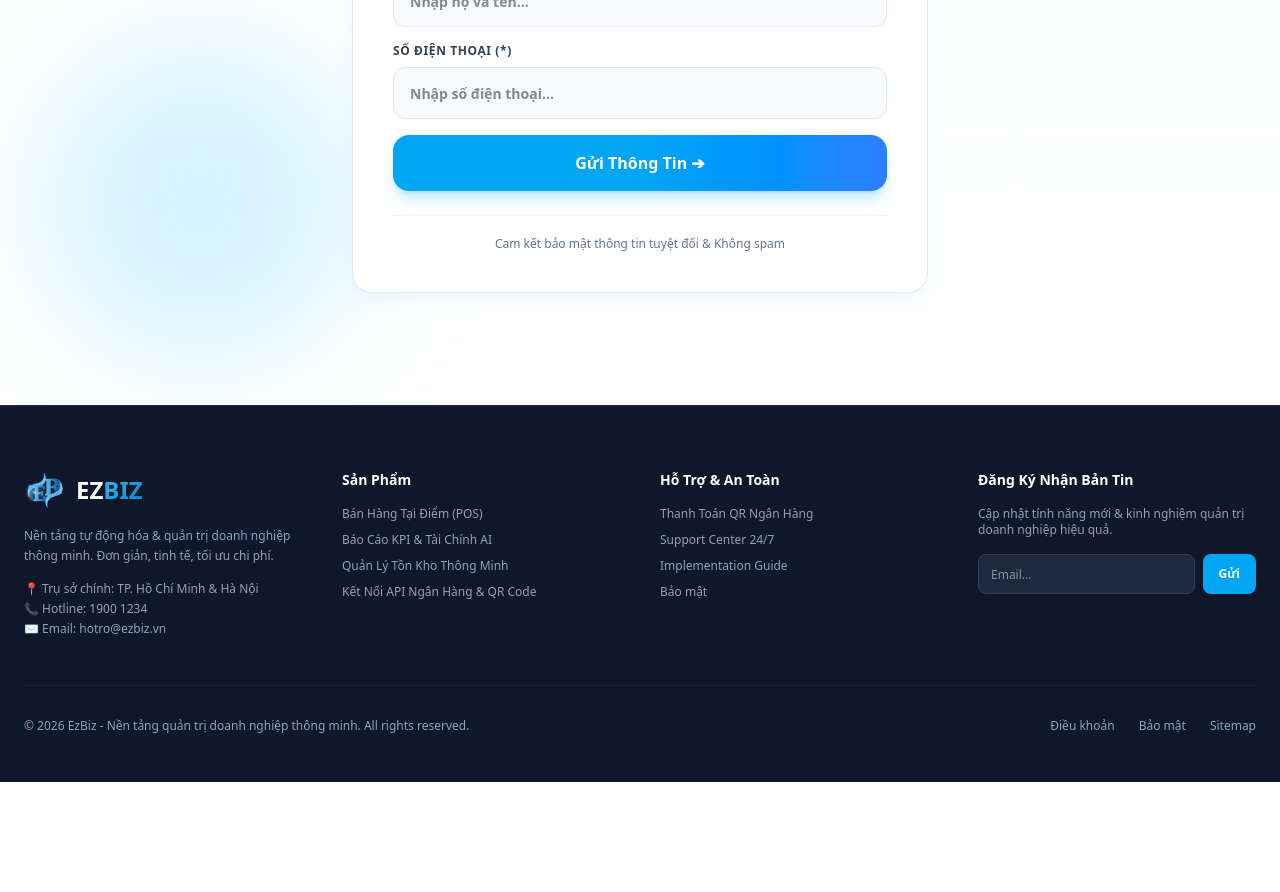
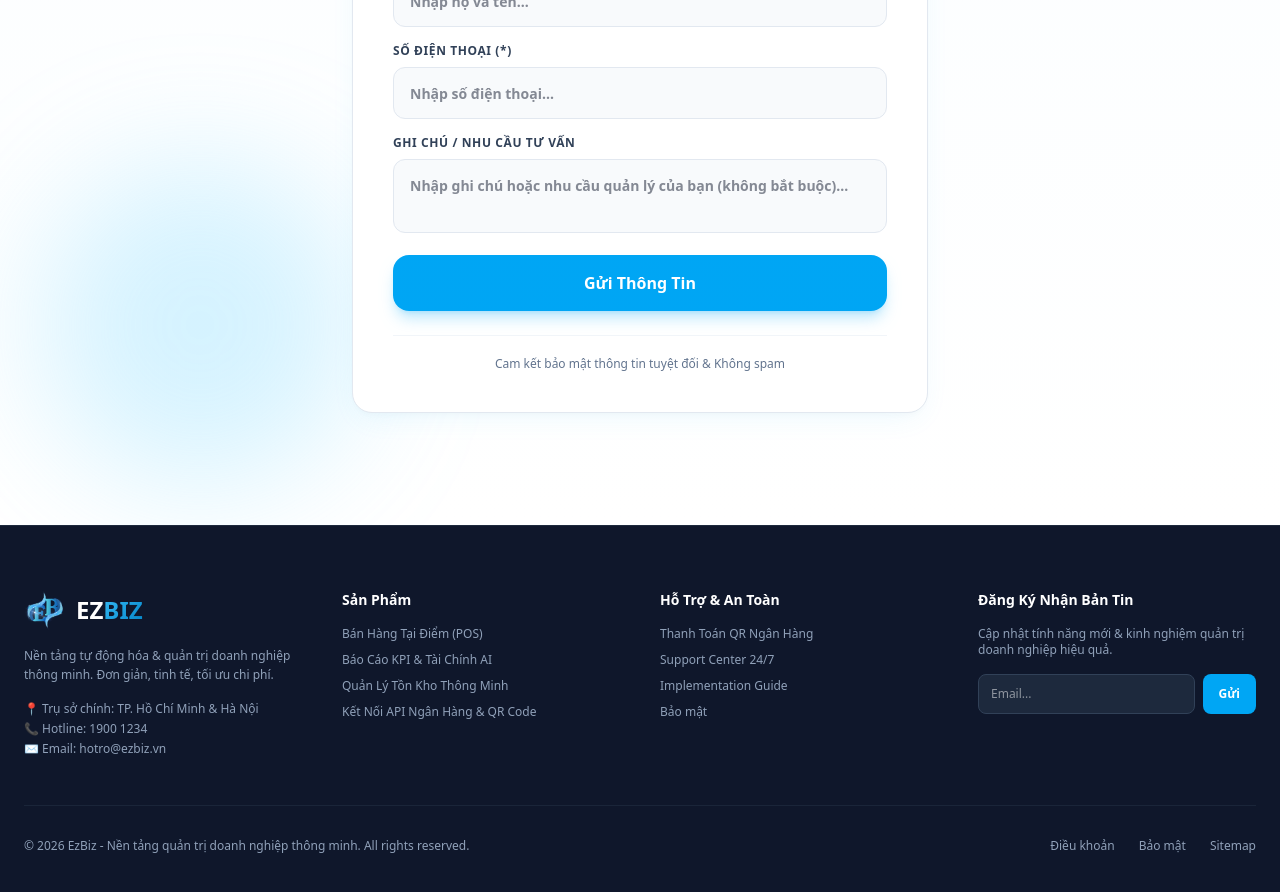
Before and after one commit to iNaTraaa/EZBIZ_LandingPage, a Vue app: page / in a window 1280 px wide. Shown: the part 7280-8172 px from the top of the page. Before the commit the page ends 8062 px from the top, so only its background shows below. Built offline with nearby package versions, Linux system fonts and the light colour scheme.

Commit message:
feat: add field note

```diff
--- a/src/components/sections/CtaSection.vue
+++ b/src/components/sections/CtaSection.vue
@@ -12,7 +12,8 @@ const GOOGLE_SHEET_SCRIPT_URL = ref(
 const form = ref({
   company: '',
   fullName: '',
-  phone: ''
+  phone: '',
+  note: ''
 })
 
 const isSubmitting = ref(false)
@@ -57,6 +58,7 @@ const handleSubmit = async () => {
         company: form.value.company,
         fullName: form.value.fullName,
         phone: form.value.phone,
+        note: form.value.note
       }
 
       // Gửi JSON dưới dạng text/plain để tránh CORS preflight và lỗi 404 redirect của Google
@@ -74,7 +76,7 @@ const handleSubmit = async () => {
     }
 
     isSuccess.value = true
-    form.value = { company: '', fullName: '', phone: '' }
+    form.value = { company: '', fullName: '', phone: '', note: '' }
   } catch (err) {
     console.error('Google Sheet Sync Error:', err)
     errorMessage.value = err.message || 'Lỗi gửi dữ liệu'
@@ -133,7 +135,7 @@ onMounted(() => {
               @click="resetForm"
               class="px-6 py-3 rounded-full bg-slate-900 text-white font-extrabold text-xs hover:bg-sky-600 transition-colors shadow-md cursor-pointer"
             >
-              Gửi Thông Tin Khác ➔
+              Gửi Thông Tin Khác
             </button>
           </div>
 
@@ -194,16 +196,29 @@ onMounted(() => {
               />
             </div>
 
+            <!-- Ghi Chú -->
+            <div>
+              <label class="block text-xs font-extrabold text-slate-700 uppercase tracking-wider mb-2">
+                {{ $t('cta.noteLabel') }}
+              </label>
+              <textarea
+                v-model="form.note"
+                rows="2"
+                :placeholder="$t('cta.notePlaceholder')"
+                class="w-full p-4 rounded-xl bg-slate-50 border border-slate-200 text-slate-900 text-sm font-semibold focus:outline-none focus:border-sky-500 focus:bg-white focus:ring-2 focus:ring-sky-100 transition-all resize-none"
+              ></textarea>
+            </div>
+
             <!-- Submit Button -->
             <button
               type="submit"
               :disabled="isSubmitting"
-              class="w-full h-14 rounded-2xl bg-gradient-to-r from-sky-500 via-sky-500 to-blue-500 text-white font-black text-base shadow-lg shadow-sky-500/25 hover:shadow-xl hover:shadow-sky-500/40 hover:-translate-y-0.5 active:translate-y-0 transition-all duration-300 cursor-pointer flex items-center justify-center gap-2 disabled:opacity-75 disabled:cursor-not-allowed mt-4"
+              class="w-full h-14 rounded-2xl bg-gradient-to-r from-sky-500 via-sky-500 to-sky-500 text-white font-black text-base shadow-lg shadow-sky-500/25 hover:shadow-xl hover:shadow-sky-500/40 hover:-translate-y-0.5 active:translate-y-0 transition-all duration-300 cursor-pointer flex items-center justify-center gap-2 disabled:opacity-75 disabled:cursor-not-allowed mt-4"
             >
-              <svg v-if="isSubmitting" class="animate-spin h-5 w-5 text-white" fill="none" viewBox="0 0 24 24">
+              <!-- <svg v-if="isSubmitting" class="animate-spin h-5 w-5 text-white" fill="none" viewBox="0 0 24 24">
                 <circle class="opacity-25" cx="12" cy="12" r="10" stroke="currentColor" stroke-width="4"></circle>
                 <path class="opacity-75" fill="currentColor" d="M4 12a8 8 0 018-8V0C5.373 0 0 5.373 0 12h4zm2 5.291A7.962 7.962 0 014 12H0c0 3.042 1.135 5.824 3 7.938l3-2.647z"></path>
-              </svg>
+              </svg> -->
               <span>{{ isSubmitting ? $t('cta.submitting') : $t('cta.btnSubmit') }}</span>
             </button>
 
--- a/src/locales/langs/en.js
+++ b/src/locales/langs/en.js
@@ -343,10 +343,12 @@ export default {
     namePlaceholder: 'Enter full name...',
     phoneLabel: 'Phone Number (*)',
     phonePlaceholder: 'Enter phone number...',
-    btnSubmit: 'Submit Details ➔',
+    noteLabel: 'Notes / Requirements',
+    notePlaceholder: 'Enter any notes or requirements (optional)...',
+    btnSubmit: 'Submit Details',
     submitting: 'Submitting...',
     successTitle: 'Details Received! 🎉',
-    successDesc: 'Thank you. An EzBiz specialist will call you directly within 15 minutes.',
+    successDesc: 'Thank you. An EzBiz specialist will contact you directly within the shortest time possible.',
     securityNote: '100% Data Privacy Guaranteed & Zero Spam',
     hotlineNote: '📞 Or call Hotline directly:'
   },
--- a/src/locales/langs/vi.js
+++ b/src/locales/langs/vi.js
@@ -343,10 +343,12 @@ export default {
     namePlaceholder: 'Nhập họ và tên...',
     phoneLabel: 'Số Điện Thoại (*)',
     phonePlaceholder: 'Nhập số điện thoại...',
-    btnSubmit: 'Gửi Thông Tin ➔',
+    noteLabel: 'Ghi Chú / Nhu Cầu Tư Vấn',
+    notePlaceholder: 'Nhập ghi chú hoặc nhu cầu quản lý của bạn (không bắt buộc)...',
+    btnSubmit: 'Gửi Thông Tin',
     submitting: 'Đang Gửi...',
     successTitle: 'Đã Nhận Thông Tin! 🎉',
-    successDesc: 'Cảm ơn bạn. Chuyên viên EzBiz sẽ gọi điện liên hệ tư vấn trực tiếp cho bạn trong vòng 15 phút.',
+    successDesc: 'Cảm ơn bạn. Chuyên viên EZBIZ sẽ liên hệ tư vấn với bạn trong thời gian sớm nhất.',
     securityNote: 'Cam kết bảo mật thông tin tuyệt đối & Không spam',
     hotlineNote: '📞 Hoặc gọi trực tiếp Hotline:'
   },
```
